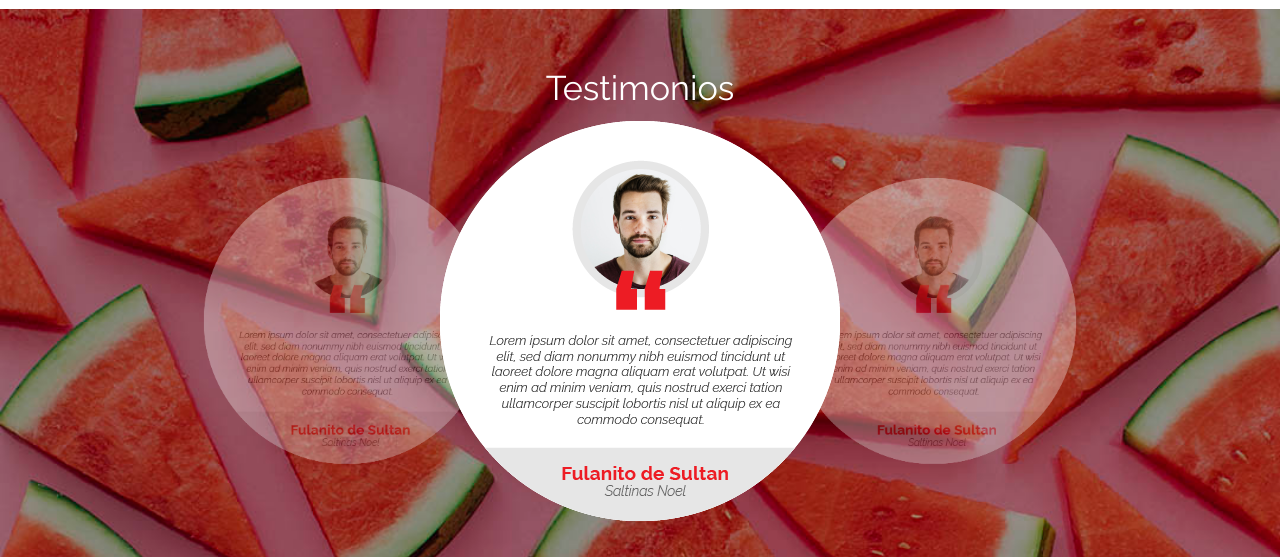
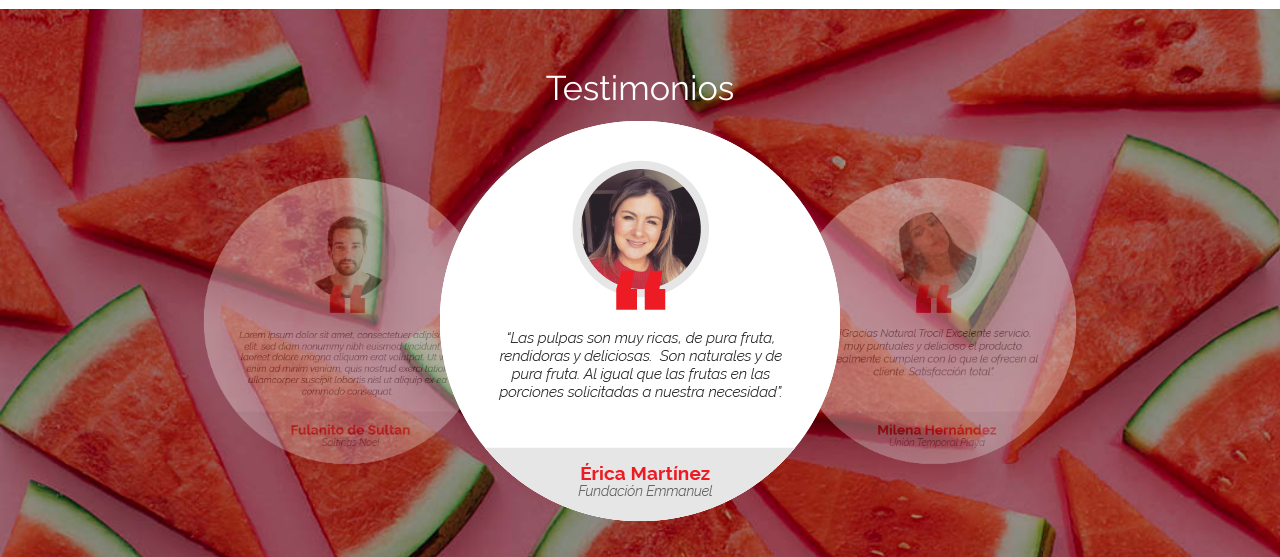
Before and after one commit to deibyalopez/NaturalTroci, a plain HTML site: page index.html in a window 1280 px wide. Shown: the part 2580-3137 px from the top of the page. Drawn offline with nearby package versions, Linux system fonts and the light colour scheme; grey boxes are pictures that could not be loaded; files whose address does not match are found by name.

Commit message:
se agregan los testimonios

```diff
--- a/index.html
+++ b/index.html
@@ -164,9 +164,9 @@
       <div class="testimonios">
         <h4>Testimonios</h4>
         <div class="carousel">
-          <div class="carousel-item"><img src="img/testimonio.png" /></div>
-          <div class="carousel-item"><img src="img/testimonio.png" /></div>
-          <div class="carousel-item"><img src="img/testimonio.png" /></div>
+          <div class="carousel-item"><img src="./img/testimonios/ErikaMartinez.png" /></div>
+          <div class="carousel-item"><img src="./img/testimonios/MilenaHernanez.png" /></div>
+          <div class="carousel-item"><img src="./img/testimonios/SaraPiedrahita.png" /></div>
           <div class="carousel-item"><img src="img/testimonio.png" /></div>
         </div>
       </div>
--- a/styles.css
+++ b/styles.css
@@ -236,12 +236,12 @@ html {
 }
 .carousel {
   min-height: 400px;
-
 }
 .carousel .carousel-item {
   width: 400px;
   height: 400px;
 }
+
 
 /*-----------------------------------------------------------------------------*/
 /*----------------------------------Contacto-----------------------------------*/
```
